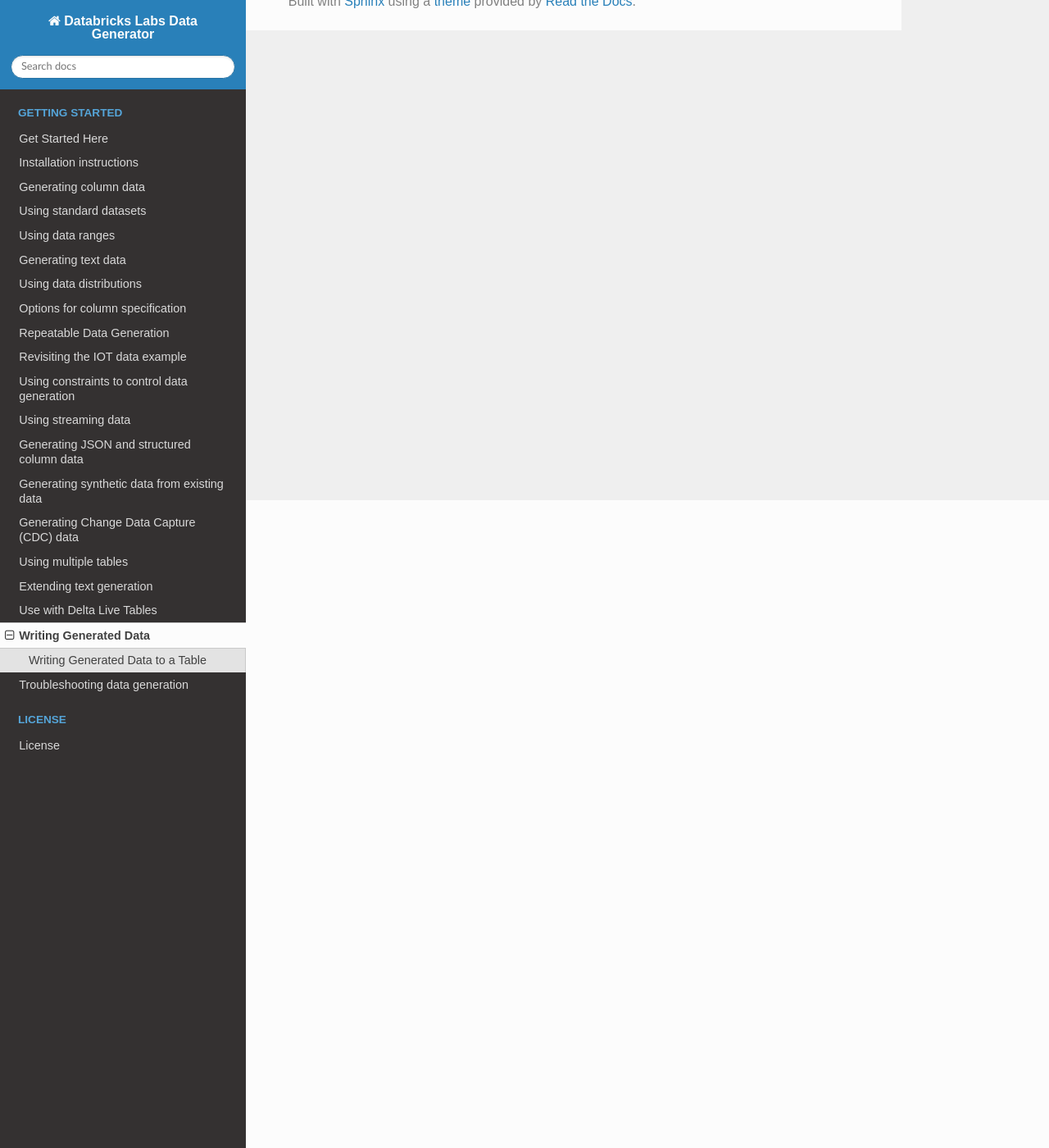
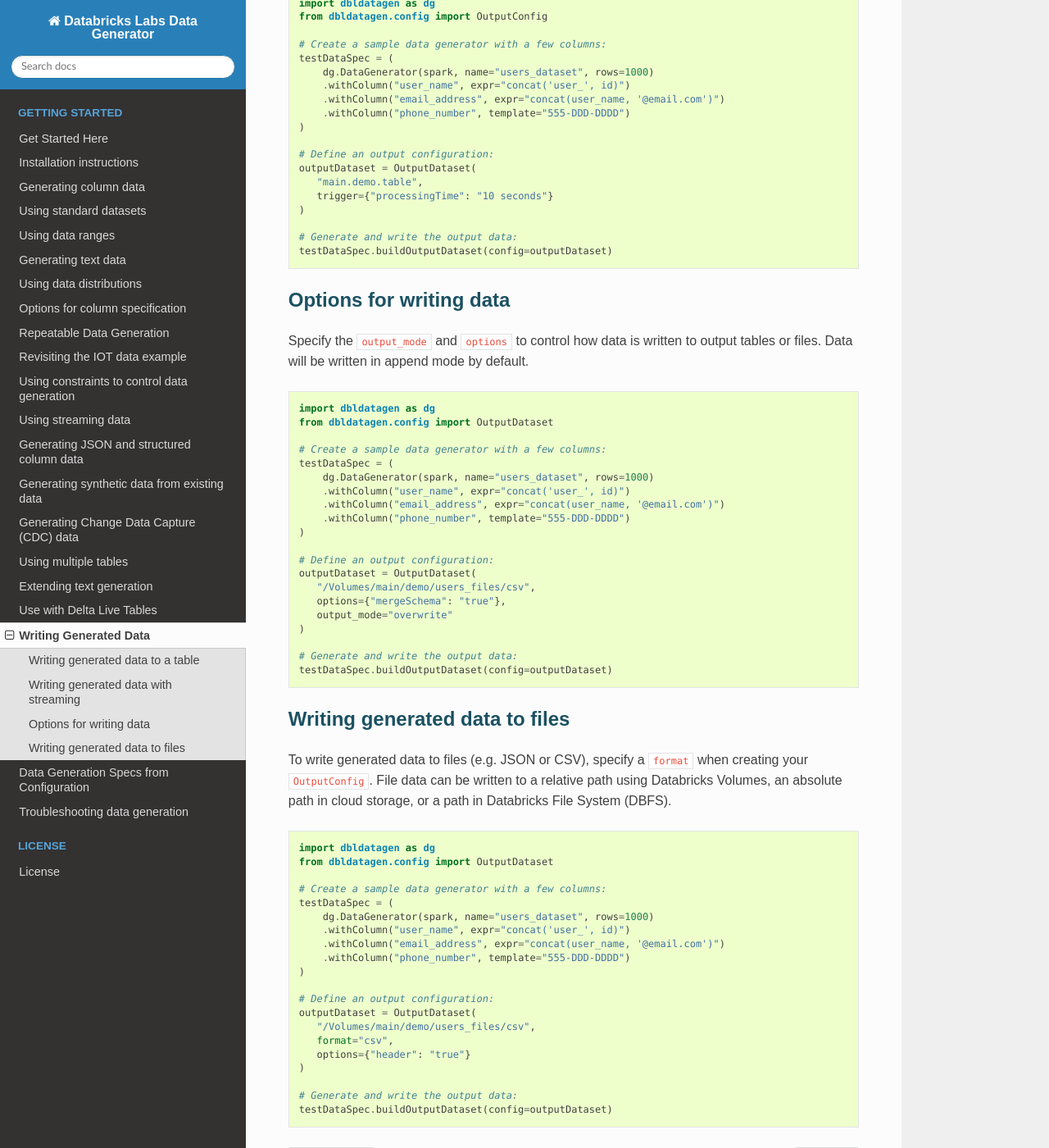
Before and after one commit to databrickslabs/dbldatagen, a Sphinx documentation site: the page built from docs/source/writing_generated_data.rst, in a window 1280 px wide and 1400 px high, scrolled down 790 px. Shown: the whole window at 82% size. Built offline with Sphinx 7.4.7 and the Read the Docs theme 3.1.0, drawn with Linux system fonts in a browser that asks for light colours; pages that are not in the unit, such as notebooks, are missing from menus; the version number is read from the project's files by our own code; some of the changed text lies outside the part shown.

Commit message:
Add tests and docs; Update PR template

```diff
--- a/dbldatagen/__init__.py
+++ b/dbldatagen/__init__.py
@@ -47,11 +47,12 @@
 from .text_generator_plugins import PyfuncText, PyfuncTextFactory, FakerTextFactory, fakerText
 from .html_utils import HtmlUtils
 from .datasets_object import Datasets
+from .config import OutputDataset
 
 __all__ = ["data_generator", "data_analyzer", "schema_parser", "daterange", "nrange",
            "column_generation_spec", "utils", "function_builder",
            "spark_singleton", "text_generators", "datarange", "datagen_constants",
-           "text_generator_plugins", "html_utils", "datasets_object", "constraints"
+           "text_generator_plugins", "html_utils", "datasets_object", "constraints", "config"
            ]
 
 
--- a/docs/source/index.rst
+++ b/docs/source/index.rst
@@ -38,6 +38,7 @@
    Extending text generation <extending_text_generation>
    Use with Delta Live Tables <using_delta_live_tables>
    Writing Generated Data <writing_generated_data>
+   Data Generation Specs from Configuration <serialized_data_generators>
    Troubleshooting data generation <troubleshooting>
 
 .. toctree::
--- a/docs/source/writing_generated_data.rst
+++ b/docs/source/writing_generated_data.rst
@@ -6,27 +6,113 @@
 
 Generated data can be written directly to output tables or files using the ``OutputConfig`` class.
 
-Writing Generated Data to a Table
---------------------------------------------
+Writing generated data to a table
+---------------------------------
 
-Once you've defined a ``DataGenerator``, call the ``writeGeneratedData`` method to write data to a target table.
+Once you've defined a ``DataGenerator``, call the ``buildOutputDataset`` method to write data to a target table.
 
 .. code-block:: python
 
-   from pyspark.sql.types import StringType
+   import dbldatagen as dg
+   from dbldatagen.config import OutputDataset
+
+   # Create a sample data generator with a few columns:
+   testDataSpec = (
+       dg.DataGenerator(spark, name="users_dataset", rows=1000)
+       .withColumn("user_name", expr="concat('user_', id)")
+       .withColumn("email_address", expr="concat(user_name, '@email.com')")
+       .withColumn("phone_number", template="555-DDD-DDDD")
+   )
+
+   # Define an output configuration:
+   outputDataset = OutputDataset("main.demo.users")
+
+   # Generate and write the output data:
+   testDataSpec.buildOutputDataset(config=outputDataset)
+
+Writing generated data with streaming
+-------------------------------------
+
+Specify a ``trigger`` to write output data using Structured Streaming. Triggers can be passed as
+Python dictionaries (e.g. ``{"processingTime": "10 seconds"}`` to write data every 10 seconds).
+
+.. code-block:: python
+
    import dbldatagen as dg
    from dbldatagen.config import OutputConfig
 
    # Create a sample data generator with a few columns:
    testDataSpec = (
        dg.DataGenerator(spark, name="users_dataset", rows=1000)
-       .withColumn("user_name", StringType(), expr="concat('user_', id)")
-       .withColumn("email_address", StringType(), expr="concat(user_name, '@email.com')")
-       .withColumn("phone_number", StringType(), template="555-DDD-DDDD")
+       .withColumn("user_name", expr="concat('user_', id)")
+       .withColumn("email_address", expr="concat(user_name, '@email.com')")
+       .withColumn("phone_number", template="555-DDD-DDDD")
    )
 
    # Define an output configuration:
-   outputConfig = OutputConfig(location="main.demo.table", output_mode="overwrite")
+   outputDataset = OutputDataset(
+      "main.demo.table",
+      trigger={"processingTime": "10 seconds"}
+   )
 
-   # Get the data generation options as a Python dictionary:
-   testDataSpec.writeGeneratedData(config=outputConfig)
+   # Generate and write the output data:
+   testDataSpec.buildOutputDataset(config=outputDataset)
+
+Options for writing data
+------------------------
+
+Specify the ``output_mode`` and ``options`` to control how data is written to output tables or files.
+Data will be written in append mode by default.
+
+.. code-block:: python
+
+   import dbldatagen as dg
+   from dbldatagen.config import OutputDataset
+
+   # Create a sample data generator with a few columns:
+   testDataSpec = (
+       dg.DataGenerator(spark, name="users_dataset", rows=1000)
+       .withColumn("user_name", expr="concat('user_', id)")
+       .withColumn("email_address", expr="concat(user_name, '@email.com')")
+       .withColumn("phone_number", template="555-DDD-DDDD")
+   )
+
+   # Define an output configuration:
+   outputDataset = OutputDataset(
+      "/Volumes/main/demo/users_files/csv",
+      options={"mergeSchema": "true"},
+      output_mode="overwrite"
+   )
+
+   # Generate and write the output data:
+   testDataSpec.buildOutputDataset(config=outputDataset)
+
+Writing generated data to files
+-------------------------------
+
+To write generated data to files (e.g. JSON or CSV), specify a ``format`` when creating your ``OutputConfig``.
+File data can be written to a relative path using Databricks Volumes, an absolute path in cloud storage, or a path
+in Databricks File System (DBFS).
+
+.. code-block:: python
+
+   import dbldatagen as dg
+   from dbldatagen.config import OutputDataset
+
+   # Create a sample data generator with a few columns:
+   testDataSpec = (
+       dg.DataGenerator(spark, name="users_dataset", rows=1000)
+       .withColumn("user_name", expr="concat('user_', id)")
+       .withColumn("email_address", expr="concat(user_name, '@email.com')")
+       .withColumn("phone_number", template="555-DDD-DDDD")
+   )
+
+   # Define an output configuration:
+   outputDataset = OutputDataset(
+      "/Volumes/main/demo/users_files/csv",
+      format="csv",
+      options={"header": "true"}
+   )
+
+   # Generate and write the output data:
+   testDataSpec.buildOutputDataset(config=outputDataset)
```
Also changed, not shown: PULL_REQUEST_TEMPLATE.md (+11 -30 lines), docs/source/using_standard_datasets.rst (+5 -5 lines), 7 other files.
